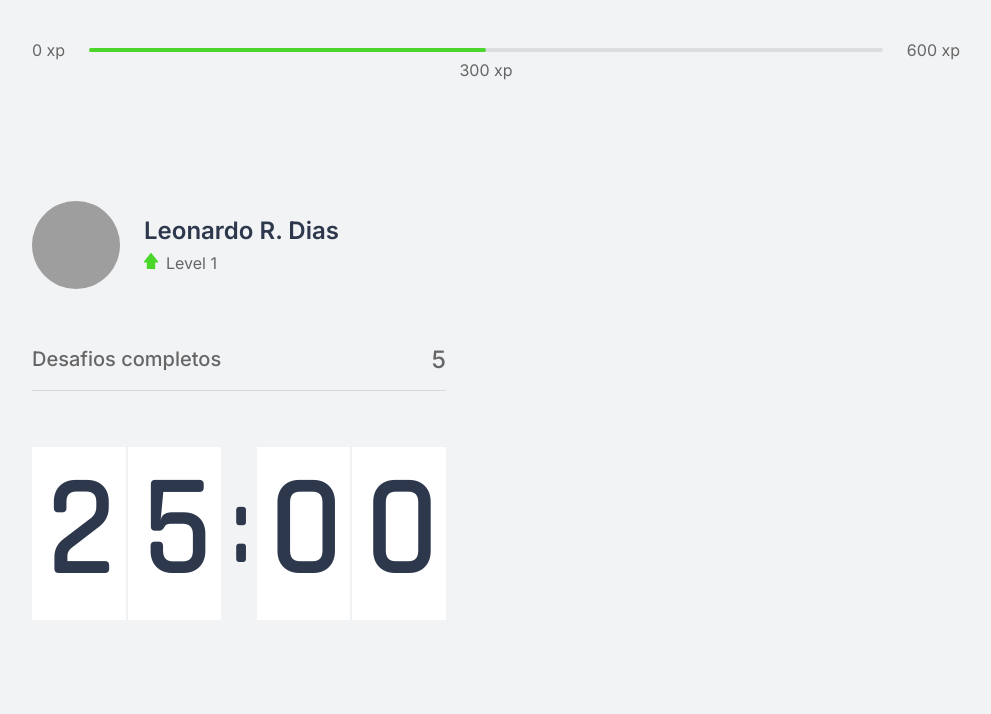
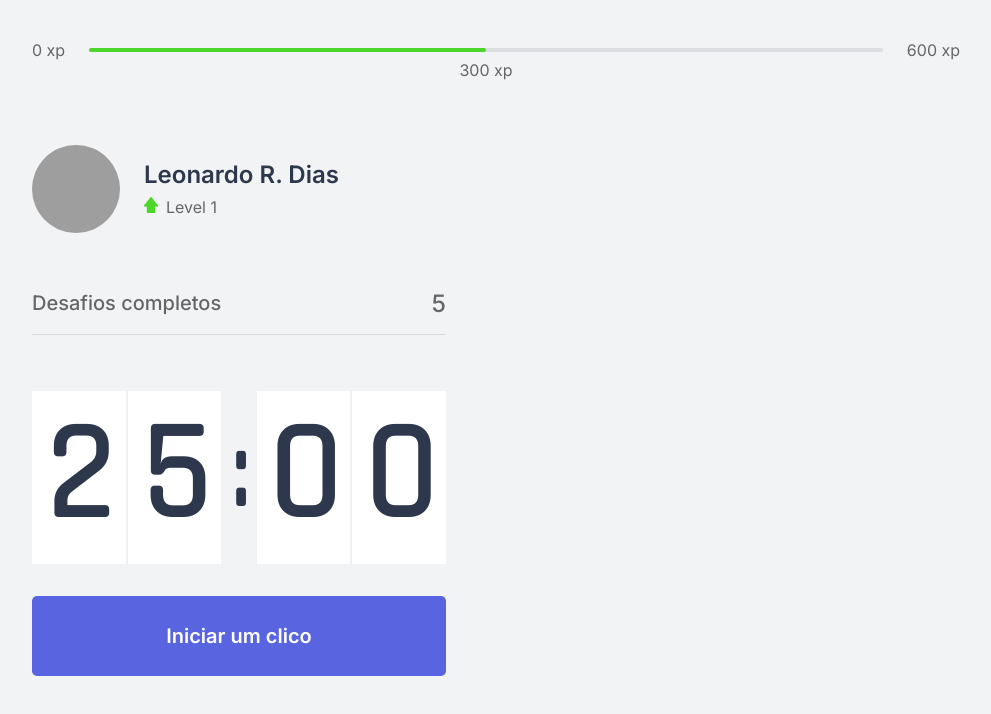
Before and after one commit to leoreisdias/pomoUp-react_next, a Next.js app: page / in a window 1280 px wide. Shown: the top 714 px of the page, without its empty margins (144-1135 px from the left). Built offline with nearby package versions, Linux system fonts and the light colour scheme; grey boxes are pictures that could not be loaded.

Commit message:
feat(button countdown): button for countdown created

```diff
--- a/src/components/Countdown.tsx
+++ b/src/components/Countdown.tsx
@@ -4,6 +4,7 @@
 
 const Countdown: React.FC = () => {
     return (
+        <div>
             <div className={styles.countdownContainer}>
                 <div>
                     <span>2</span>
@@ -15,6 +16,11 @@
                     <span>0</span>
                 </div>
             </div>
+
+            <button type="button" className={styles.countdownButton}>
+                Iniciar um clico
+            </button>
+        </div>
     );
 }
 
--- a/src/pages/_document.tsx
+++ b/src/pages/_document.tsx
@@ -5,13 +5,14 @@
         return (
             <Html>
                 <Head>
+                    <link rel="shortcut icon" href="favicon.png" type="image/png" />
                     <link href="https://fonts.googleapis.com/css2?family=Inter:wght@400;500;600&family=Rajdhani&display=swap" rel="stylesheet" />
                     <link rel="preconnect" href="https://fonts.gstatic.com" />
                 </Head>
-            <body>
-                <Main />
-                <NextScript />
-            </body>
+                <body>
+                    <Main />
+                    <NextScript />
+                </body>
             </Html>
         );
     }
--- a/src/pages/index.tsx
+++ b/src/pages/index.tsx
@@ -4,9 +4,12 @@
 import React from 'react';
 import Profile from '../components/Profile';
 
-import styles from '../styles/pages/Home.module.css';
 import CompletedChallenges from '../components/CompletedChallenges';
 import Countdown from '../components/Countdown';
+
+import Head from 'next/head';
+
+import styles from '../styles/pages/Home.module.css';
 
 export default function Home() {
   // const defaultOptions = {
@@ -20,6 +23,9 @@
 
   return (
     <div className={styles.container}>
+      <Head>
+        <title>Inicio | Pomo Up</title>
+      </Head>
       <ExperienceBar />
 
       <section>
--- a/src/styles/components/Countdown.module.css
+++ b/src/styles/components/Countdown.module.css
@@ -35,3 +35,28 @@
     font-size: 6.25rem;
     margin: 0 0.5rem;
 }
+
+.countdownButton{
+    width: 100%;
+    height: 5rem;
+
+    margin-top: 2rem;
+    display: flex;
+    align-items: center;
+    justify-content: center;
+
+    border: 0;
+    border-radius: 5px;
+
+    background: var(--blue);
+    color: var(--white);
+
+    font-size: 1.25rem;
+    font-weight: 600;
+
+    transition: background-color 0.5s;
+}
+
+.countdownButton:hover{
+    background: var(--blue-dark);
+}
```
Lines whose indentation alone changed are shown as unchanged.
